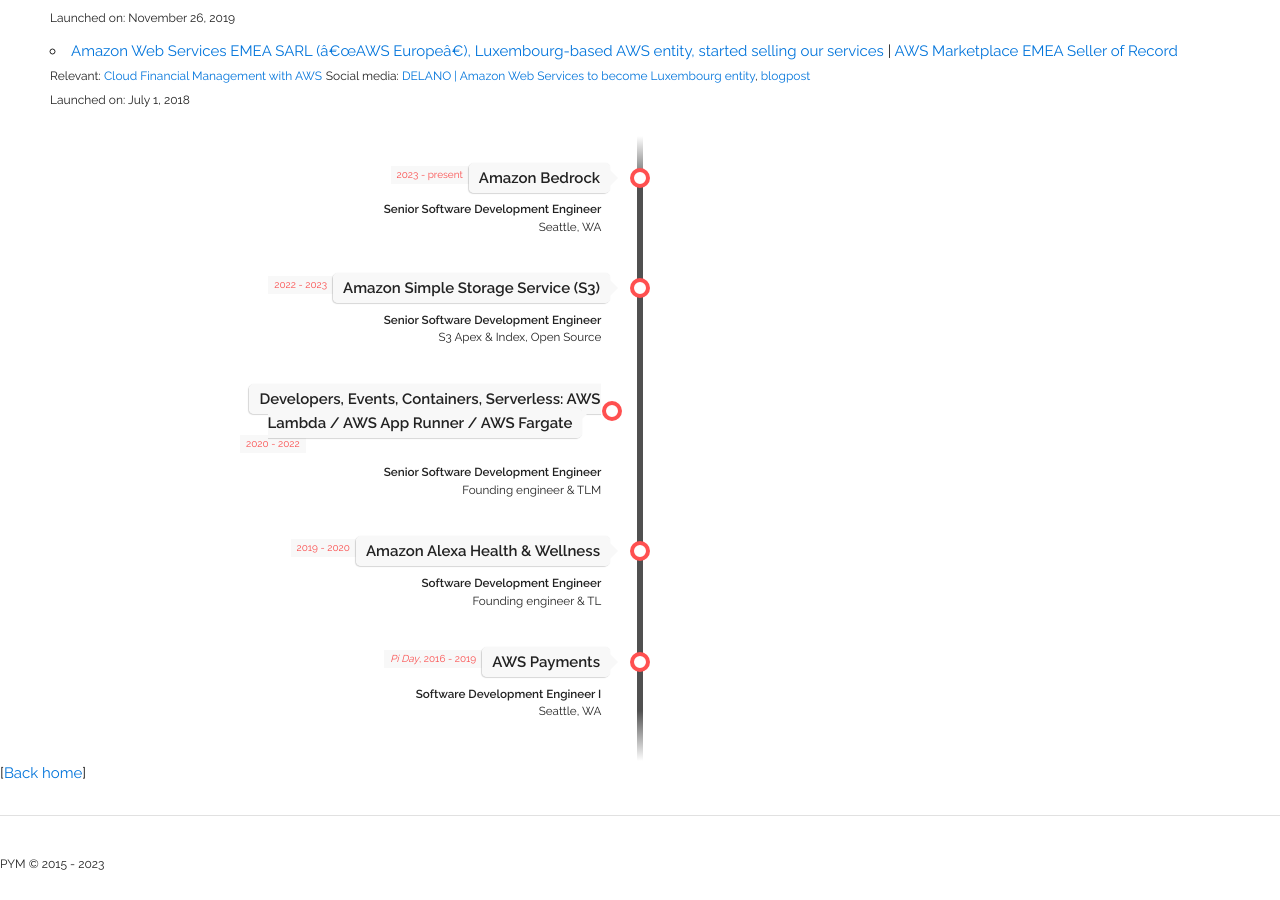
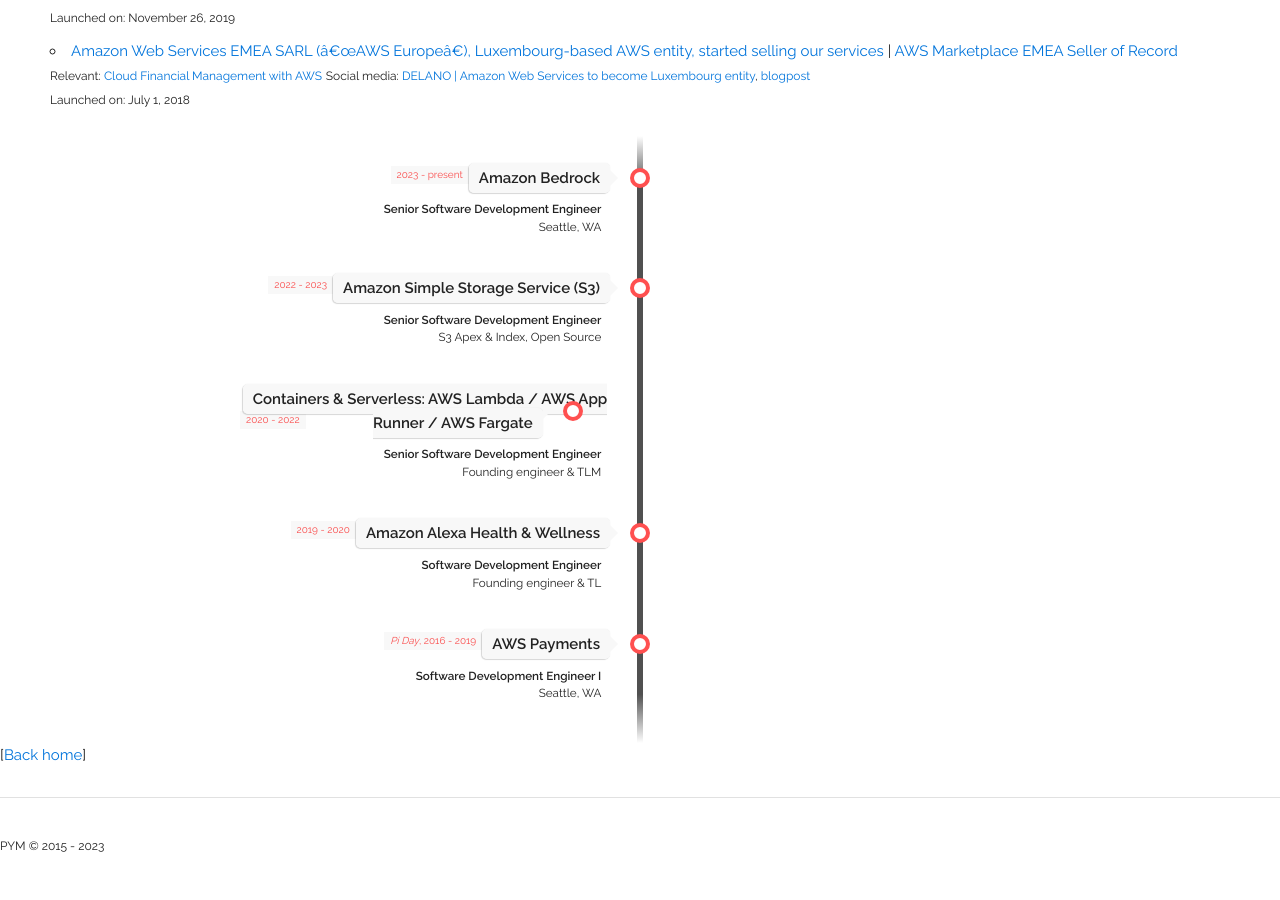
Before and after one commit to gfw001/gfw001.github.io, a Jekyll site: the page resume.html, which Jekyll copies as it is, in a window 1280 px wide and 900 px high, scrolled down 1064 px. Built offline with Jekyll 4.4.1, drawn with Linux system fonts in a browser that asks for light colours.

Commit message:
Update resume.html

```diff
--- a/resume.html
+++ b/resume.html
@@ -193,7 +193,7 @@
       <div class="direction-l">
 
         <div class="flag-wrapper">
-          <span class="flag">Developers, Events, Containers, Serverless: AWS Lambda / AWS App Runner / AWS Fargate</span>
+          <span class="flag">Containers & Serverless: AWS Lambda / AWS App Runner / AWS Fargate</span>
           <span class="time-wrapper"><span class="time">2020 - 2022</span></span>
         </div>
         <div class="desc"><b>Senior Software Development Engineer</b> <br/> Founding engineer & TLM</div>
```
